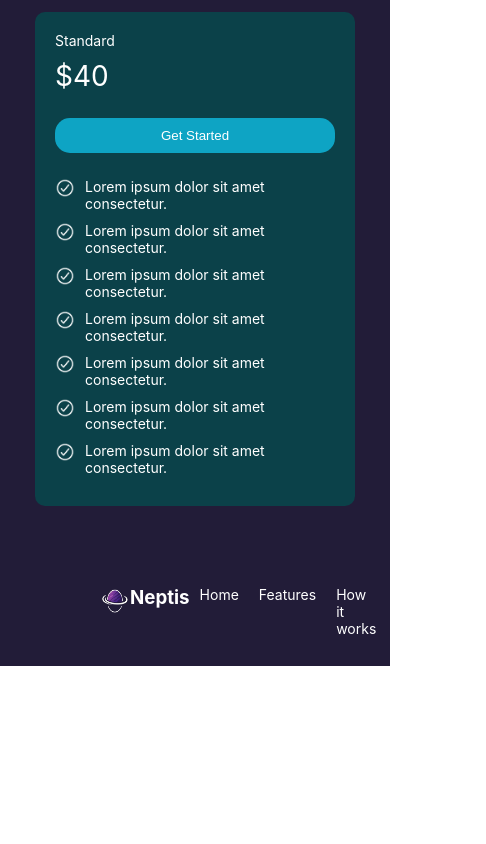
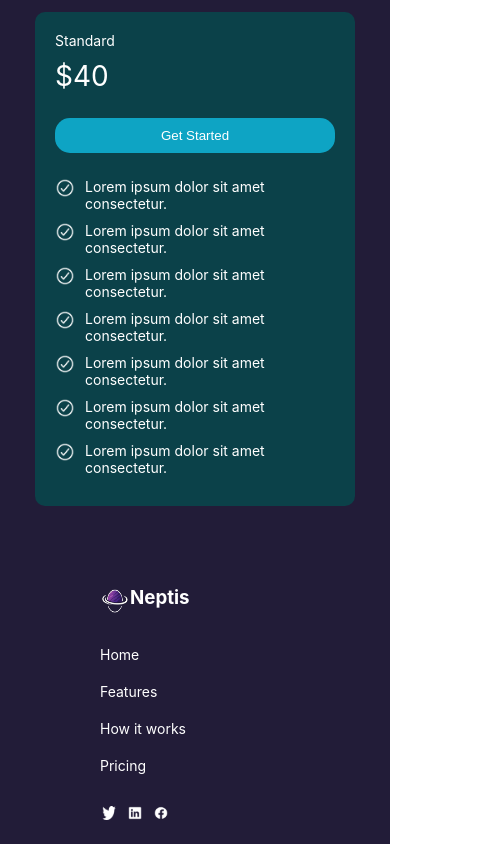
Before and after one commit to Bentike/Neptis, a React (Create React App) app: page / in a window 390 px wide. Shown: the part 3715-4559 px from the top of the page, 486 px wide, since content can reach past the window. Before the commit the page ends 4381 px from the top, so only its background shows below. Built offline with nearby package versions, Linux system fonts and the light colour scheme.

Commit message:
added media query to footer

```diff
--- a/src/Styles/footer.css
+++ b/src/Styles/footer.css
@@ -21,3 +21,19 @@
   height: 14px;
   margin: 0 10px;
 }
+
+@media screen and (max-width: 700px){
+    .footer-wrap{
+        flex-direction: column;
+    }
+    .footer-links{
+        flex-direction: column;
+        margin: 20px 0;
+    }
+    .footer-links p{
+        margin: 10px 0;
+    }
+    .socials img{
+        margin-left: 2px;
+      }
+}
```
